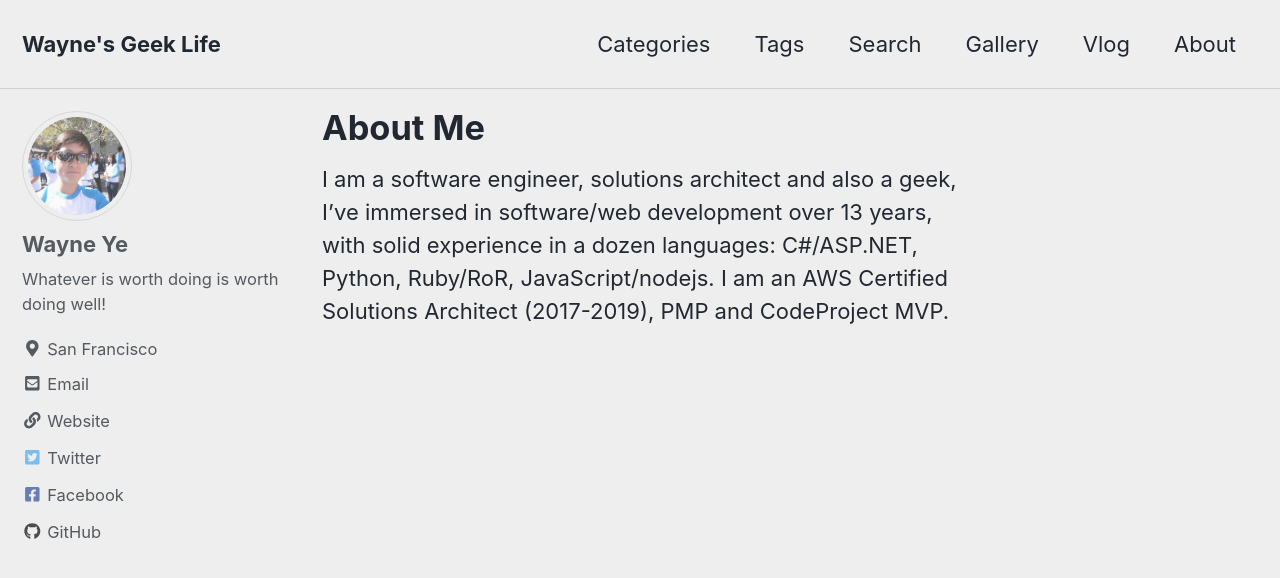
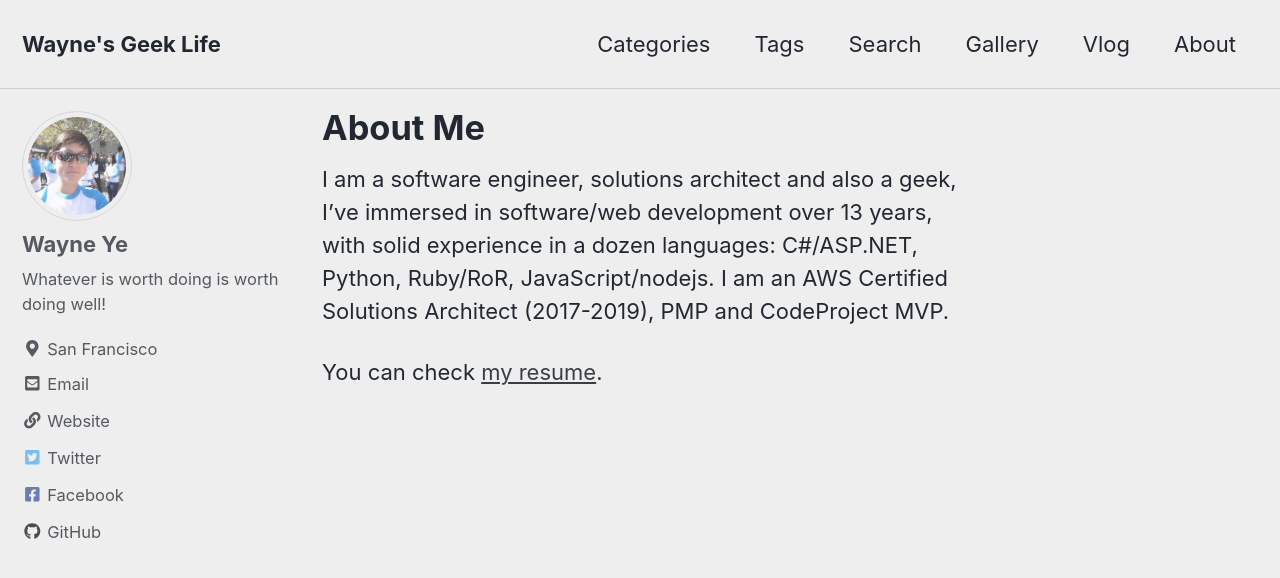
Before and after one commit to WayneYe/wayneye.github.io, a Jekyll site: the page built from _pages/about.md, in a window 1280 px wide and 900 px high. Shown: the top 578 px of the window. Built offline with Jekyll 4.4.1, drawn with Linux system fonts in a browser that asks for light colours; cached includes are drawn as plain includes; nearby versions of some CDN libraries.

Commit message:
Add resume link for about

```diff
--- a/_pages/about.md
+++ b/_pages/about.md
@@ -4,3 +4,5 @@ permalink: /about/
 ---
 
 I am a software engineer, solutions architect and also a geek, I've immersed in software/web development over 13 years, with solid experience in a dozen languages: C#/ASP.NET, Python, Ruby/RoR, JavaScript/nodejs. I am an AWS Certified Solutions Architect (2017-2019), PMP and CodeProject MVP.
+
+You can check [my resume](https://wayenye.com/resume/).
```
